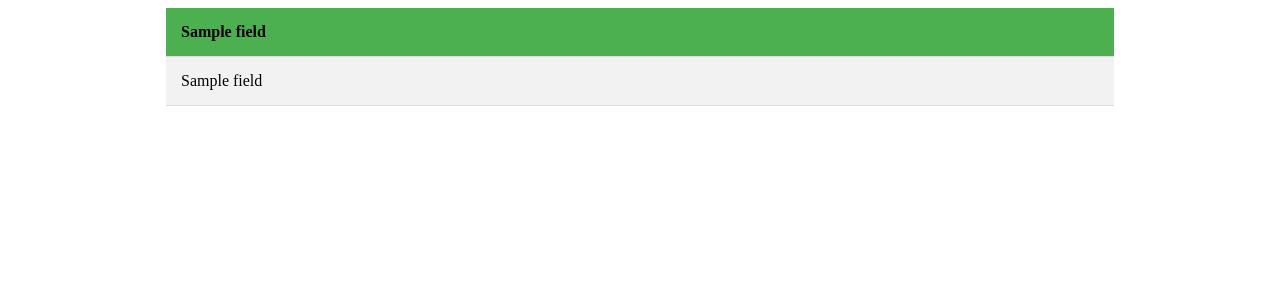
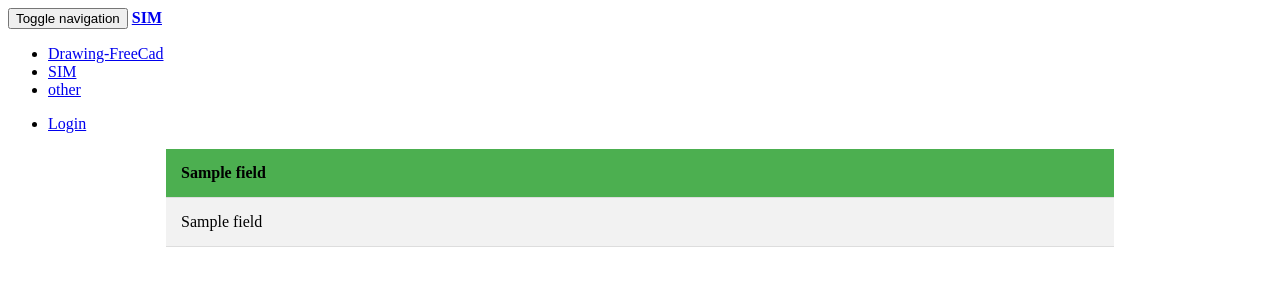
Before and after one commit to amarjeetkapoor1/Sim, a Django app: template Sim_site/Sim/templates/Sim/tables.html in a window 1280 px wide. Shown: the top 300 px of the page. Run offline with Django 3.2, Linux system fonts and the light colour scheme; the template is opened without the code that fills it: most values are stand-ins (such as "Sample title", 1, 10 or a date in 2020).

Commit message:
adds nav bar

```diff
--- a/Sim_site/Sim/templates/Sim/tables.html
+++ b/Sim_site/Sim/templates/Sim/tables.html
@@ -1,3 +1,4 @@
+{% load static %}
 <html>
 	<head>
 		<style>
@@ -16,6 +17,31 @@
 		</style>
 	</head>
 	<body>
+		<!-- navbar here -->
+		<nav role="navigation" class="navbar">
+		  <!-- Brand and toggle get grouped for better mobile display -->
+		  <div class="navbar-header">
+		      <button type="button" data-target="#navbarCollapse" data-toggle="collapse" class="navbar-toggle">
+		          <span class="sr-only">Toggle navigation</span>
+		          <span class="icon-bar"></span>
+		          <span class="icon-bar"></span>
+		          <span class="icon-bar"></span>
+		      </button>
+		      <a href="#" class="navbar-brand" id="brand" ><b>SIM</b></a>
+		  </div>
+		  <!-- Collection of nav links and other content for toggling -->
+		  <div id="navbarCollapse" class="collapse navbar-collapse">
+		      <ul class="nav navbar-nav" id="links" >
+		          <li><a href="{% url 'indexD' %}">Drawing-FreeCad</a></li>
+		          <li><a href="{% url 'view_home' %}">SIM</a></li>
+		          <li><a href="#">other</a></li>
+		      </ul>
+		      <ul class="nav navbar-nav navbar-right" id="links" >
+		          <li><a href="#">Login</a></li>
+		      </ul>
+		  </div>
+		</nav>
+
 		<table style="border-collapse:collapse;width:75%;"align="center">
 			<tr>
 				{% for item in data|slice:":1" %}
```
